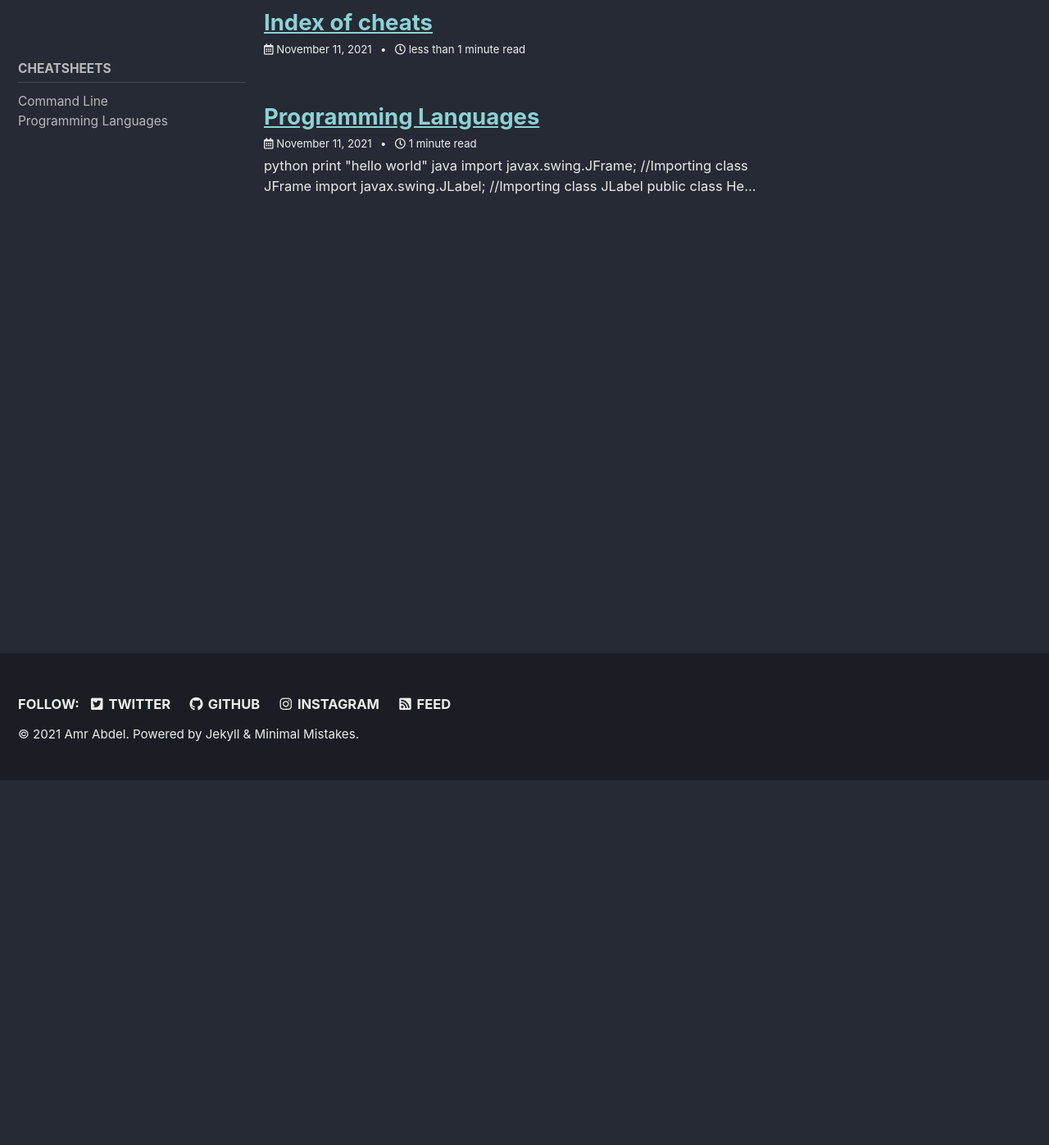
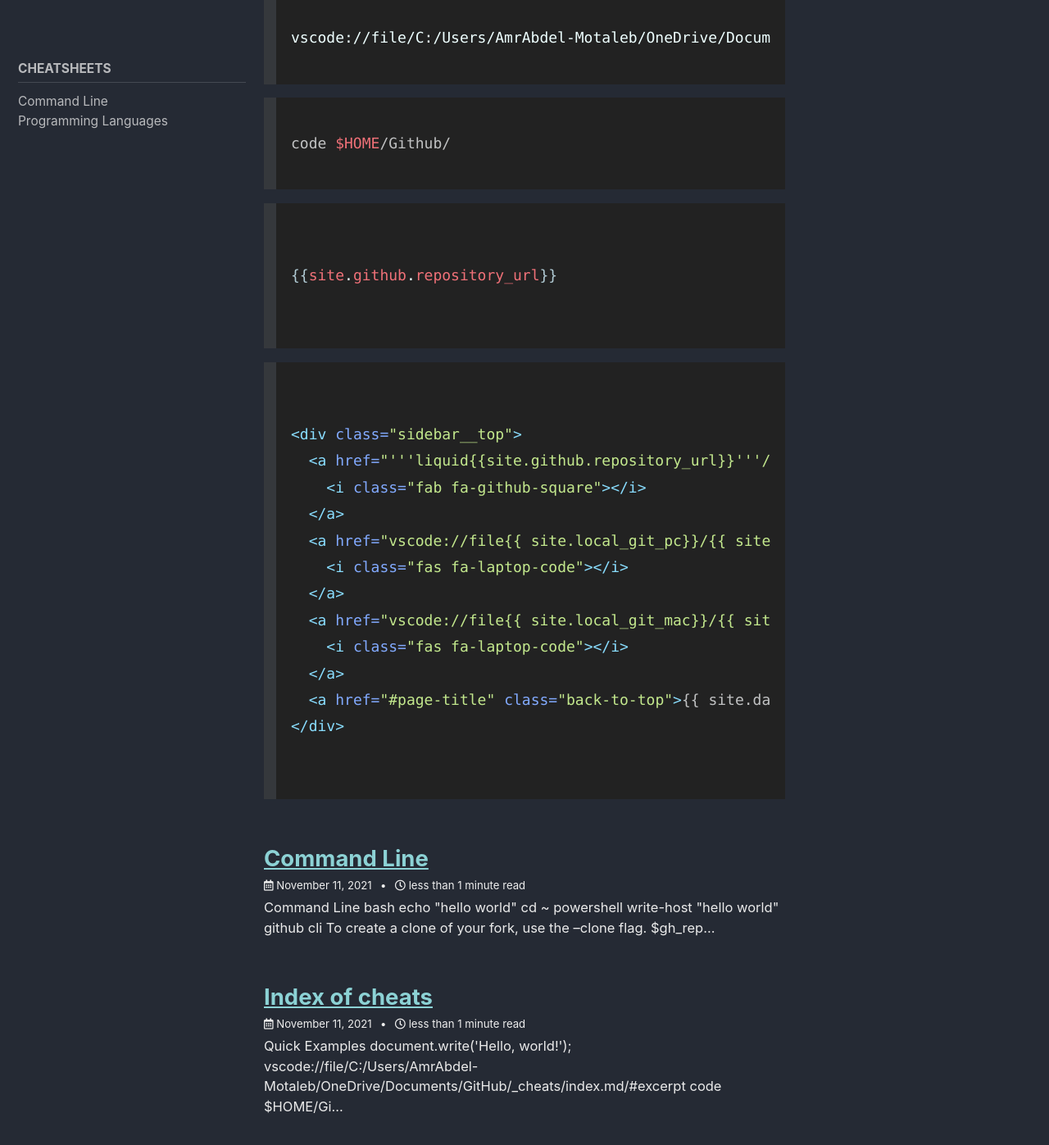
Before and after one commit to bamr4287/bamr4287.github.io, a Jekyll site: the page built from _cheats/index.md, in a window 1280 px wide and 1400 px high, scrolled down 448 px. Shown: the top 1397 px of the window at 82% size. Built offline with Jekyll 4.4.1, drawn with Linux system fonts in a browser that asks for light colours; cached includes are drawn as plain includes; nearby versions of some CDN libraries; some of the changed text lies outside the part shown.

Commit message:
fixed webrick issue

````diff
--- a/Gemfile
+++ b/Gemfile
@@ -8,6 +8,7 @@ source "https://rubygems.org"
 # This will help ensure the proper Jekyll version is running.
 # Happy Jekylling!
 gem "jekyll", "~> 4.2.0"
+gem "webrick" # Added to fix jekyll build errors "cannot load such file -- webrick (LoadError)"
 # Minima is the default theme for new Jekyll sites. You may change this to anything you like.
 # gem "minima"
 # If you want to use GitHub Pages, remove the "gem "jekyll"" above and
--- a/_cheats/index.md
+++ b/_cheats/index.md
@@ -4,5 +4,42 @@ description: Index of cheats
 collection: cheats
 layout: collection
 permalink: /cheat/
-lastmod: '2021-09-24T20:13:22.608Z'
+lastmod: '2021-11-11T01:45:22.828Z'
 ---
+
+# Quick Examples
+
+```javascript
+document.write('Hello, world!');
+```
+
+
+```powershell
+vscode://file/C:/Users/AmrAbdel-Motaleb/OneDrive/Documents/GitHub/{{ page.path}}
+```
+```bash
+code $HOME/Github/
+```
+
+```liquid
+{% raw %}
+{{site.github.repository_url}}
+{% endraw %}
+```
+
+```html
+{%raw %}
+<div class="sidebar__top">
+  <a href="'''liquid{{site.github.repository_url}}'''/blob/gh-pages/{{page.name}}">
+    <i class="fab fa-github-square"></i>
+  </a>
+  <a href="vscode://file{{ site.local_git_pc}}/{{ site.local_repo }}/{{ page.path }}">
+    <i class="fas fa-laptop-code"></i>
+  </a>
+  <a href="vscode://file{{ site.local_git_mac}}/{{ site.local_repo }}/{{ page.path }}">
+    <i class="fas fa-laptop-code"></i>
+  </a>
+  <a href="#page-title" class="back-to-top">{{ site.data.ui-text[site.locale].back_to_top | default: 'Back to Top' }} &uarr;</a>
+</div>
+{% endraw %}
+```
````
Also changed, not shown: README.md (+2 -34 lines), _docs/jekyll/01-quick-start-guide.md (+5 -5 lines), _posts/2021/2021-08-15-jekyll-test.md (+1 -2 lines), Gemfile.lock.
